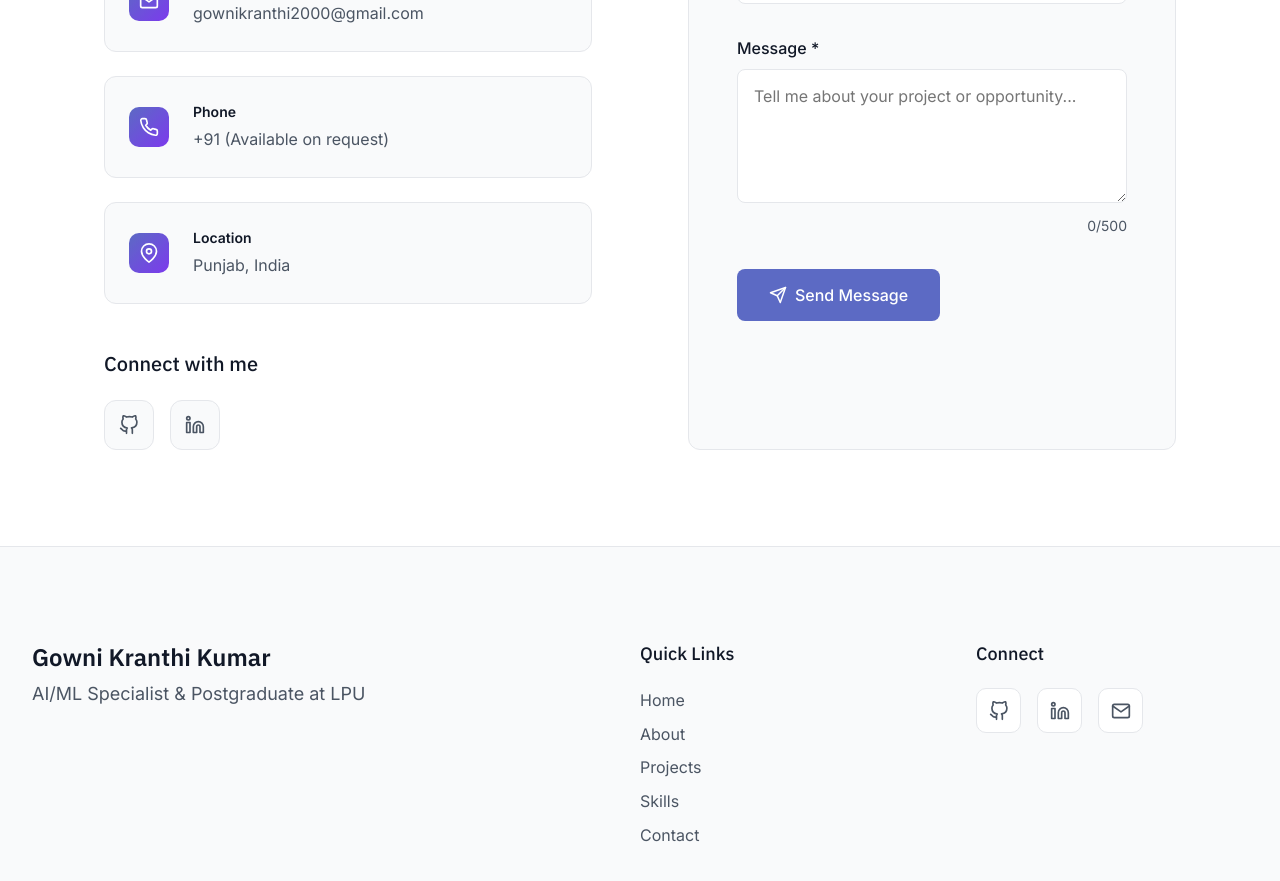
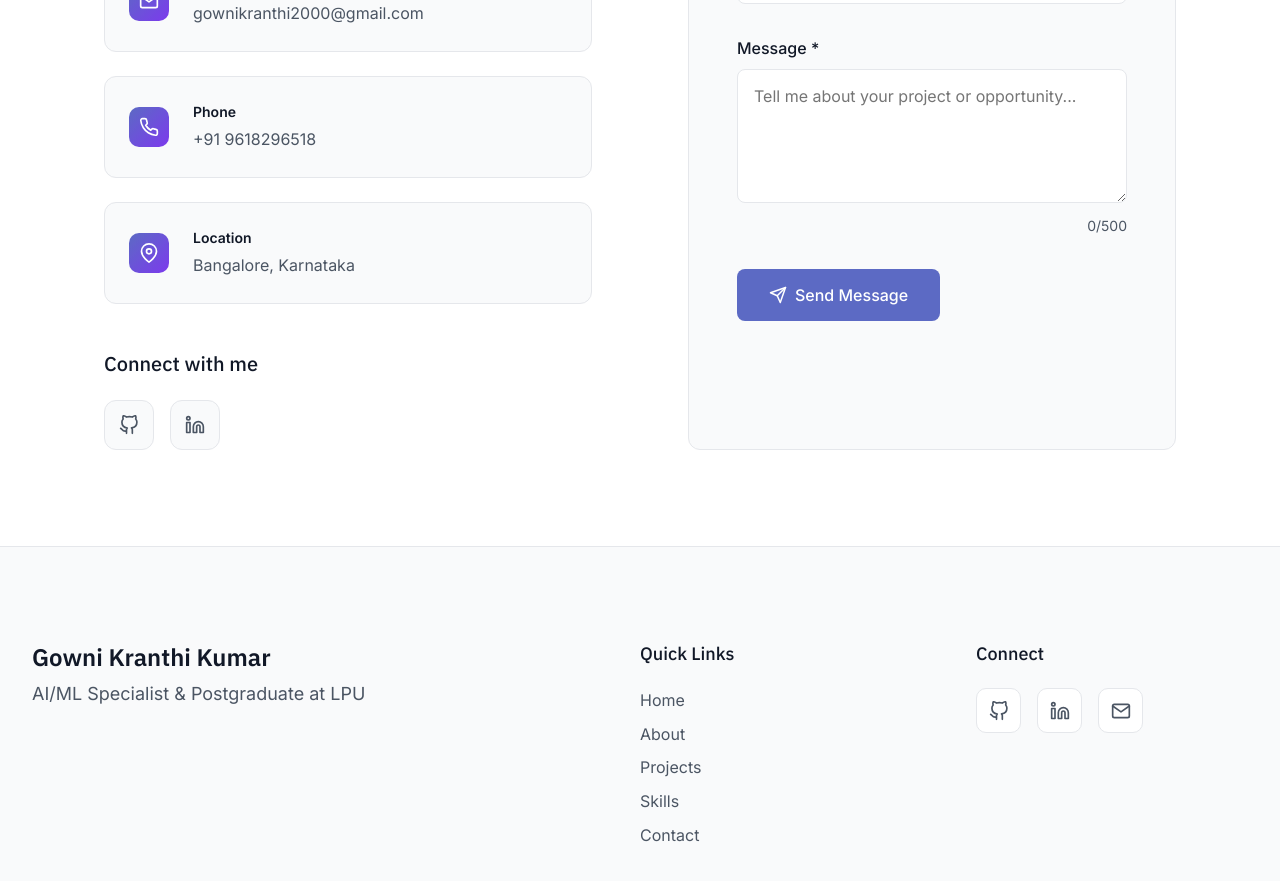
Before and after one commit to gownikranthi/gownikranthi_Portfolio, a React (Create React App) app: page / in a window 1280 px wide. Shown: the part 10360-11241 px from the top of the page. Built offline with nearby package versions, Linux system fonts and the light colour scheme.

Commit message:
Update Contact.js

```diff
--- a/src/components/Contact.js
+++ b/src/components/Contact.js
@@ -53,13 +53,13 @@ const Contact = () => {
     {
       icon: <FiPhone size={20} />,
       label: "Phone",
-      value: "+91 (Available on request)",
+      value: "+91 9618296518",
       link: null
     },
     {
       icon: <FiMapPin size={20} />,
       label: "Location",
-      value: "Punjab, India",
+      value: "Bangalore, Karnataka",
       link: null
     }
   ];
```
